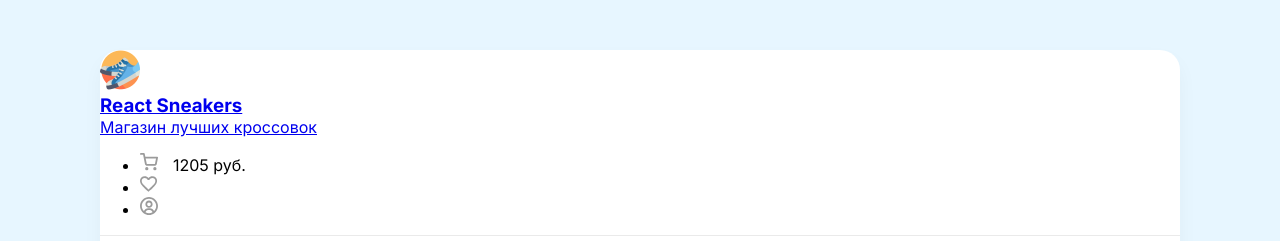
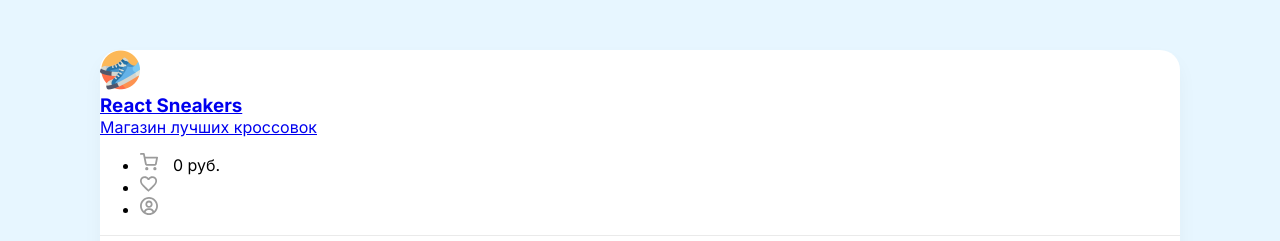
Before and after one commit to milakas/react-sneakers, a React (Create React App) app: page / in a window 1280 px wide. Shown: the top 241 px of the page. Built offline with nearby package versions, Linux system fonts and the light colour scheme; no server answers.

Commit message:
[feat] add calc of total amount in the cart

```diff
--- a/src/components/Drawer.js
+++ b/src/components/Drawer.js
@@ -17,6 +17,8 @@
   const [orderId, setOrderId] = React.useState(null);
   const [isOrderComplete, setIsOrderComplete] = React.useState(false);
   const [isLoading, setIsLoading] = useState(false);
+
+  const totalPrice = cartItems.reduce((sum, obj) => sum + obj.price, 0);
 
   const onClickOrder = async () => {
     try {
@@ -86,12 +88,12 @@
                 <li>
                   <span>Итого:</span>
                   <div></div>
-                  <b>21 498 руб.</b>
+                  <b>{totalPrice} руб.</b>
                 </li>
                 <li>
                   <span>Налог 5%:</span>
                   <div></div>
-                  <b>1074 руб.</b>
+                  <b>{(totalPrice / 100) * 5} руб.</b>
                 </li>
               </ul>
               <button
--- a/src/components/Header.js
+++ b/src/components/Header.js
@@ -1,6 +1,11 @@
+import React from 'react';
 import { Link } from 'react-router-dom';
+import AppContext from '../context';
 
 const Header = ({ onClickCart }) => {
+  const { cartItems } = React.useContext(AppContext);
+  const totalPrice = cartItems.reduce((sum, obj) => sum + obj.price, 0);
+
   return (
     <header className="d-flex justify-between align-center flex-wrap p-40">
       <Link to="/" exact="true">
@@ -16,7 +21,7 @@
       <ul className="d-flex">
         <li onClick={onClickCart} className="mr-30 cu-p">
           <img width={18} height={18} src="/img/cart.svg" alt="Корзина" />
-          <span>1205 руб.</span>
+          <span>{totalPrice} руб.</span>
         </li>
         <li className="mr-15 cu-p">
           <Link to="/favourites" exact="true">
@@ -30,6 +35,6 @@
       </ul>
     </header>
   );
-}
+};
 
 export default Header;
```
